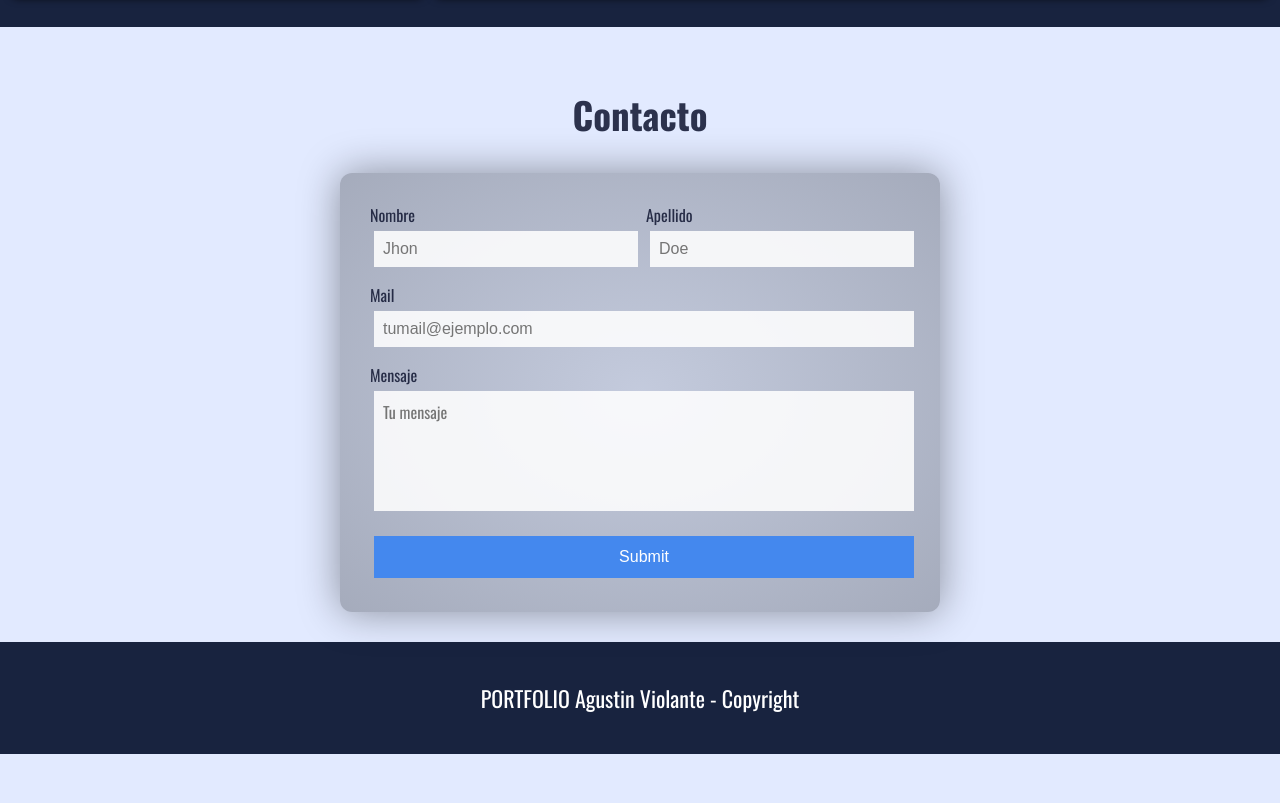
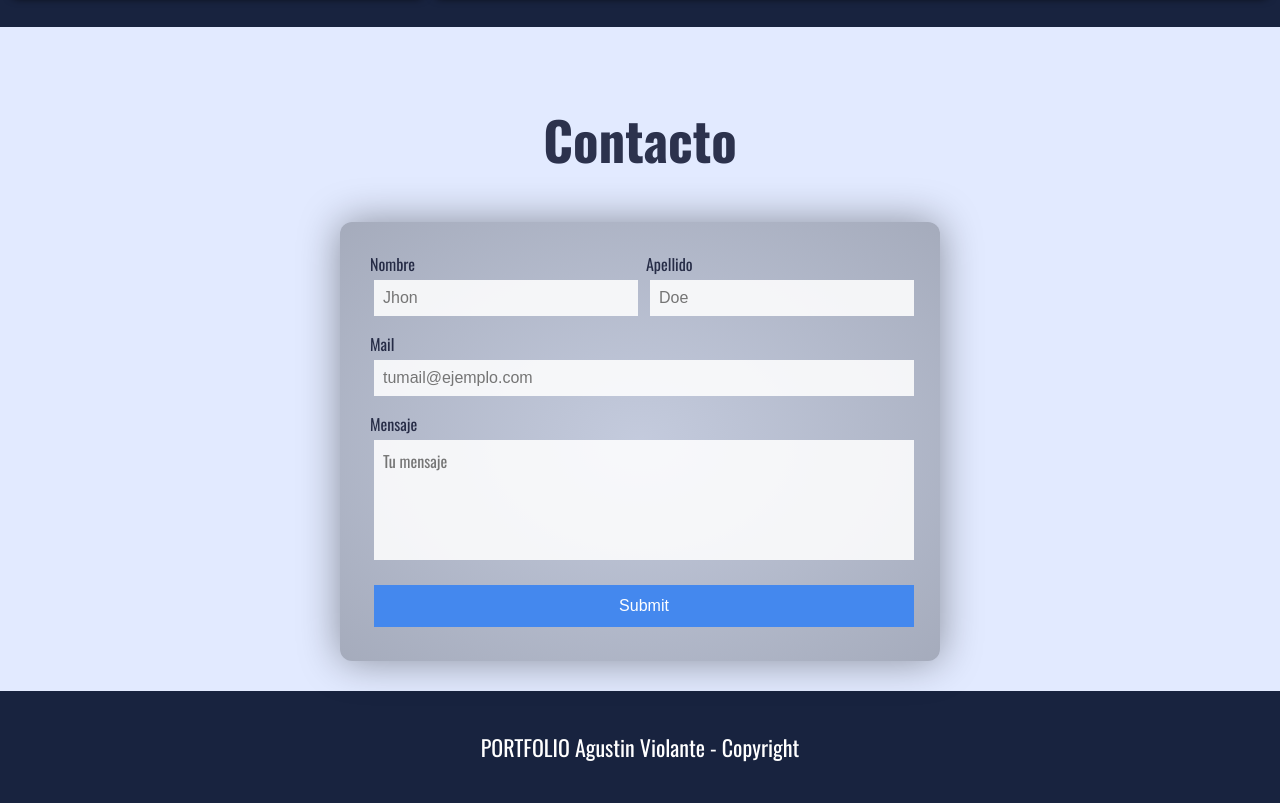
Before and after one commit to ViolanteAgus/Portfolio, a plain HTML site: page index.html in a window 1280 px wide. Shown: the part 1653-2456 px from the top of the page. Before the commit the page ends 2407 px from the top, so only its background shows below. Drawn offline with nearby package versions, Linux system fonts and the light colour scheme; a web font is replaced by a local one.

Commit message:
Se cambio el tamaño del title del contacto

```diff
--- a/styles.css
+++ b/styles.css
@@ -407,6 +407,9 @@ h1{
     .form_input-conatiner :is(input,textarea){
         box-shadow: none;
     }
+    .form_title{
+        font-size: 3.3rem;
+    }
 }
 
 
```
